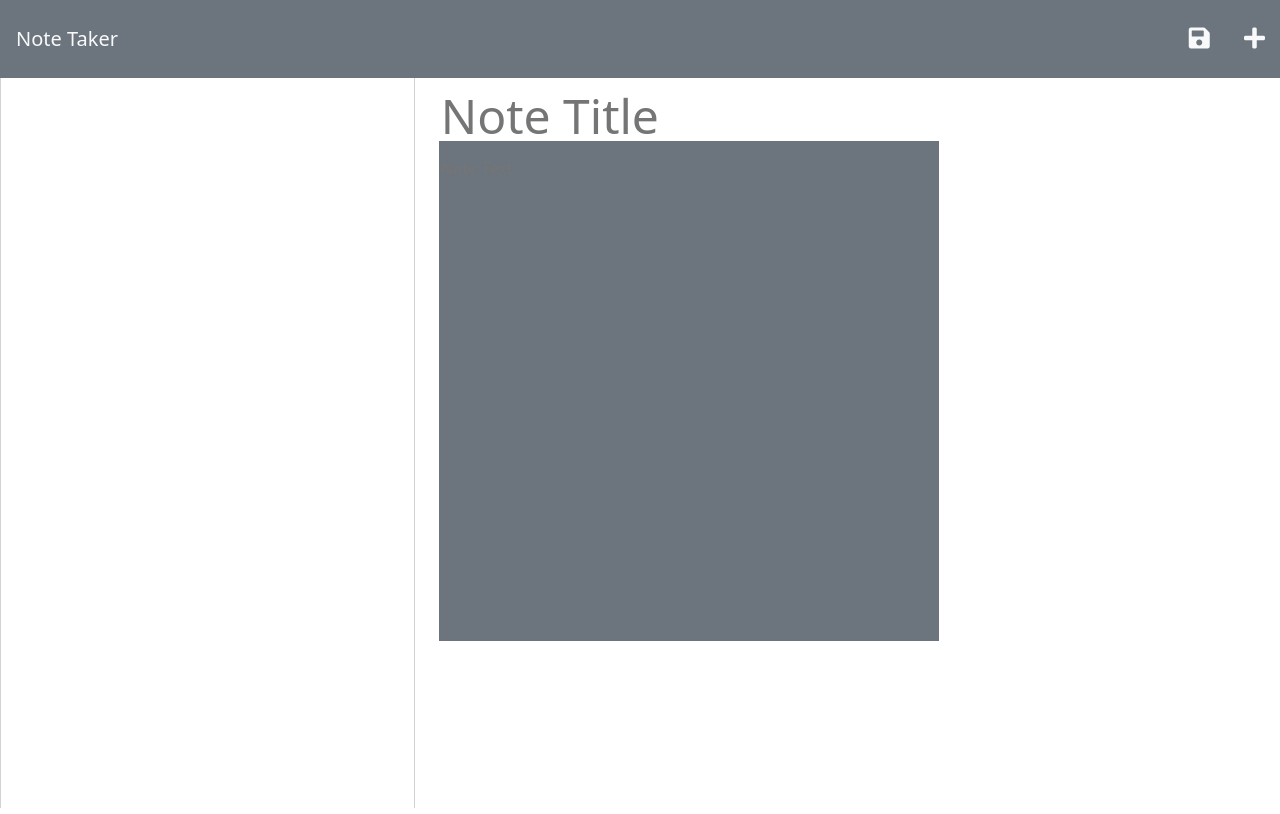
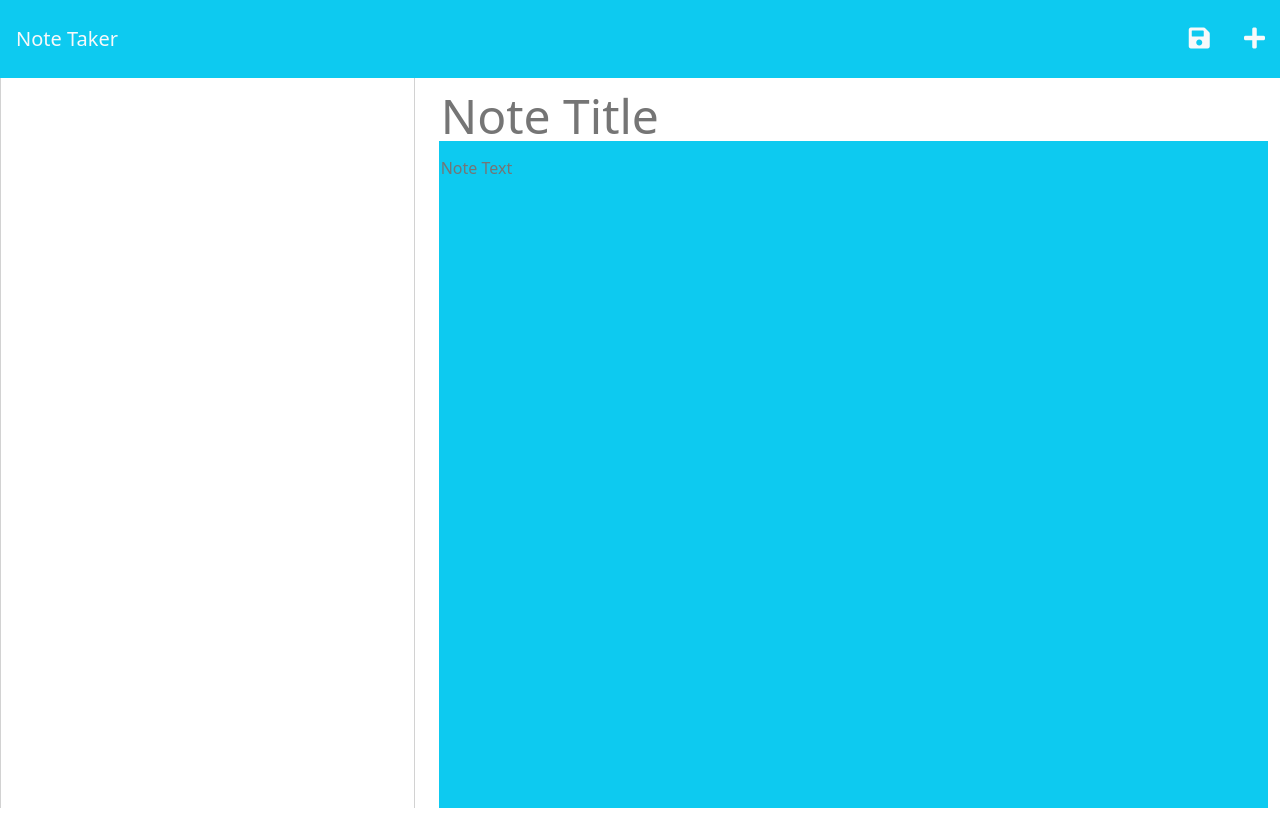
Before and after one commit to carsonadair/express-note-taker, a website: page public/notes.html in a window 1280 px wide. Drawn offline with nearby package versions, Linux system fonts and the light colour scheme.

Commit message:
revered front end color scheme because my edits weren't pretty

```diff
--- a/public/notes.html
+++ b/public/notes.html
@@ -21,7 +21,7 @@
   </head>
 
   <body>
-    <nav class="navbar bg-secondary">
+    <nav class="navbar bg-info">
       <a class="navbar-brand text-light p-3" href="/">Note Taker </a>
       <div class="icons">
         <i class="fas fa-save text-light save-note"></i>
@@ -42,7 +42,7 @@
             maxlength="28"
             type="text"
           />
-          <textarea class="note-textarea bg-secondary text-light" style="max-width: 500px; max-height: 500px;" placeholder="Note Text"></textarea>
+          <textarea class="note-textarea bg-info text-light" placeholder="Note Text"></textarea>
         </div>
       </div>
     </div>
```
